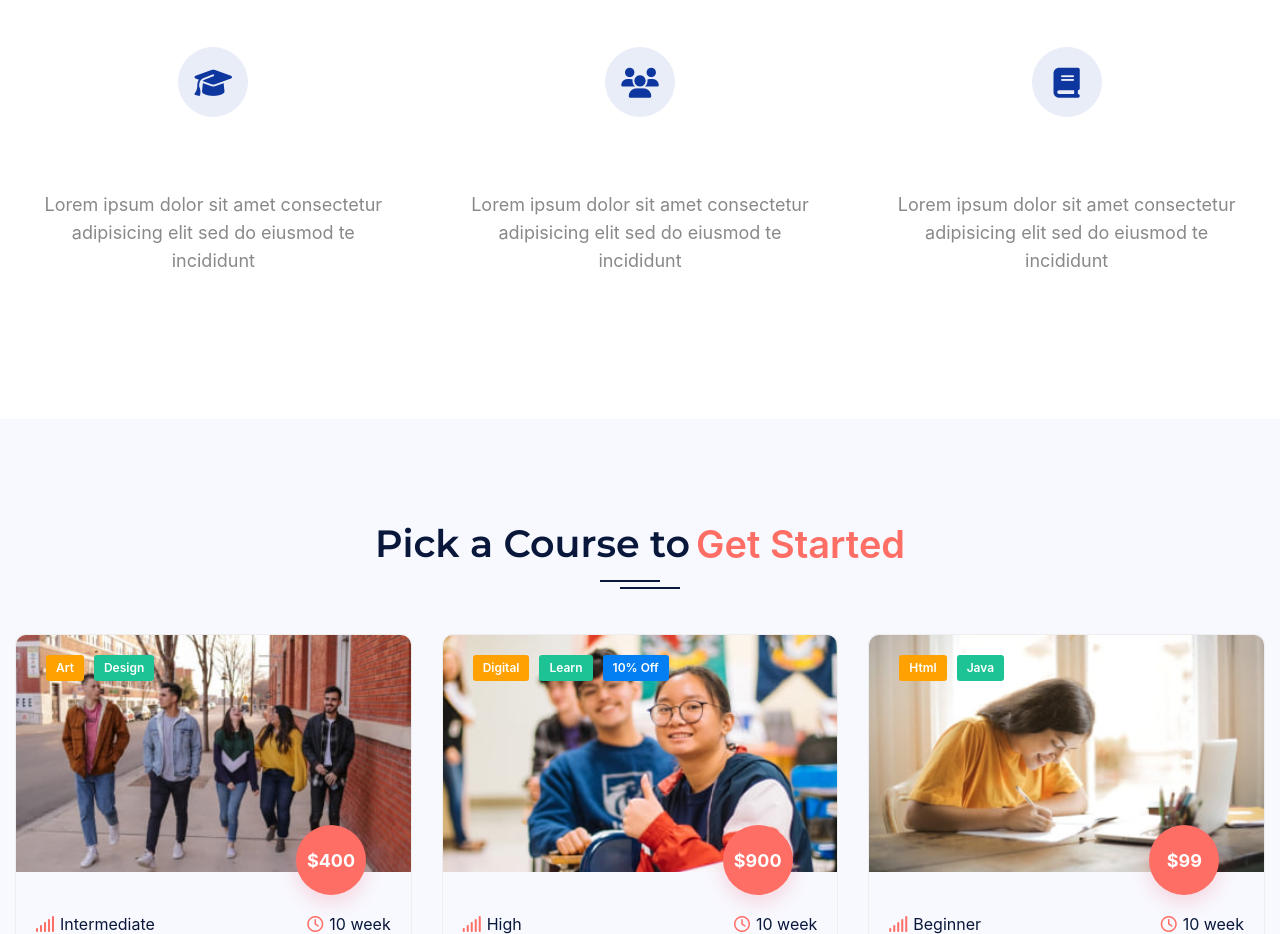
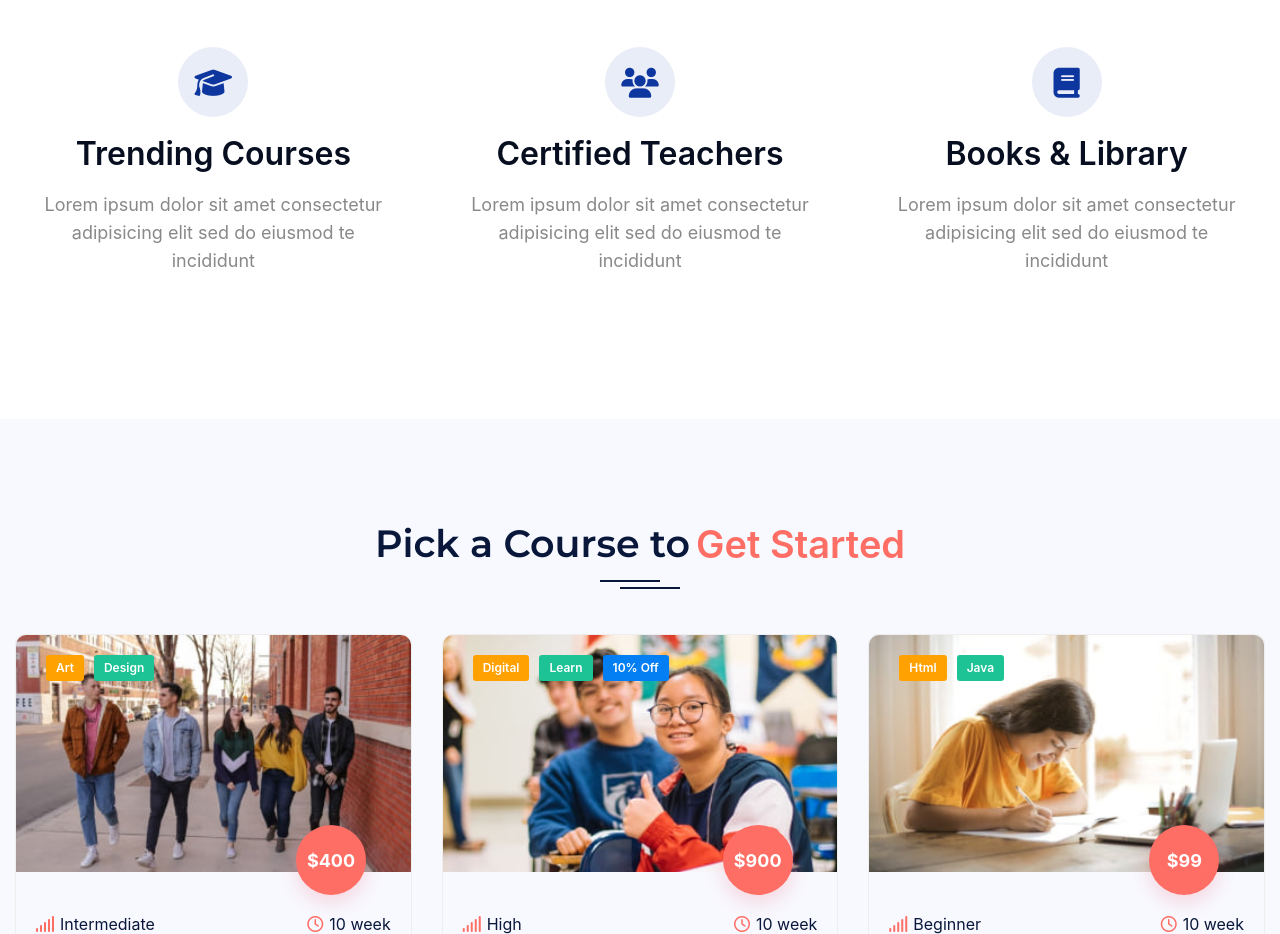
Before and after one commit to nvthanh-fedev/capstone_bootstrap_final, a plain HTML site: page index.html in a window 1280 px wide. Shown: the part 1320-2254 px from the top of the page. Drawn offline with nearby package versions, Linux system fonts and the light colour scheme.

Commit message:
fix studious

```diff
--- a/css/style.css
+++ b/css/style.css
@@ -38,7 +38,7 @@ body {
   --section-text-color: #898989;
   --section-bgicon-color: #e9edf7;
   --studious-bg-color: #ffffff;
-  --studious-title-color: #ffffff;
+  --studious-title-color: #060e1f;
   --studious-text-color: #898989;
   --studious-bgicon-color: #e9edf7;
   --feedback-bg-color: #ffffff;
```
